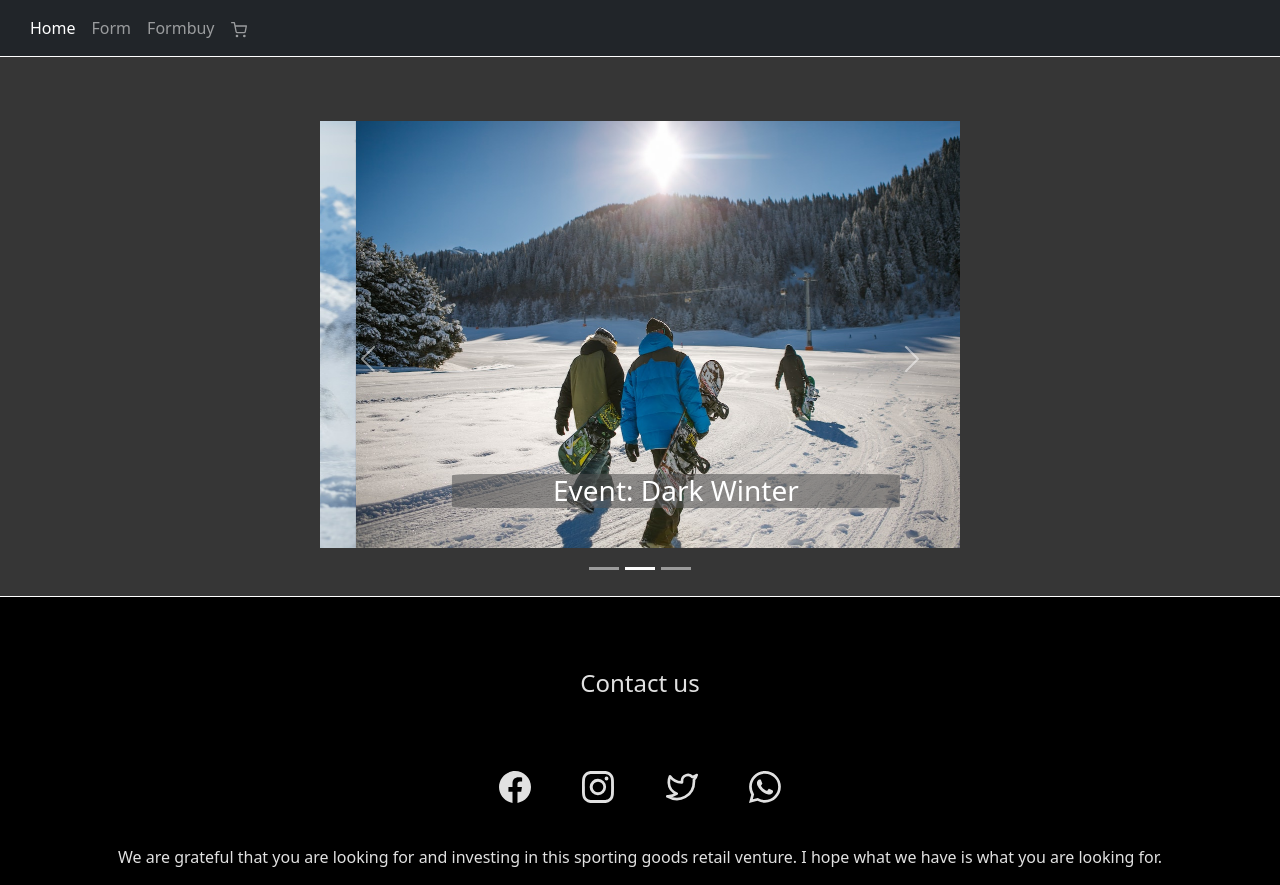
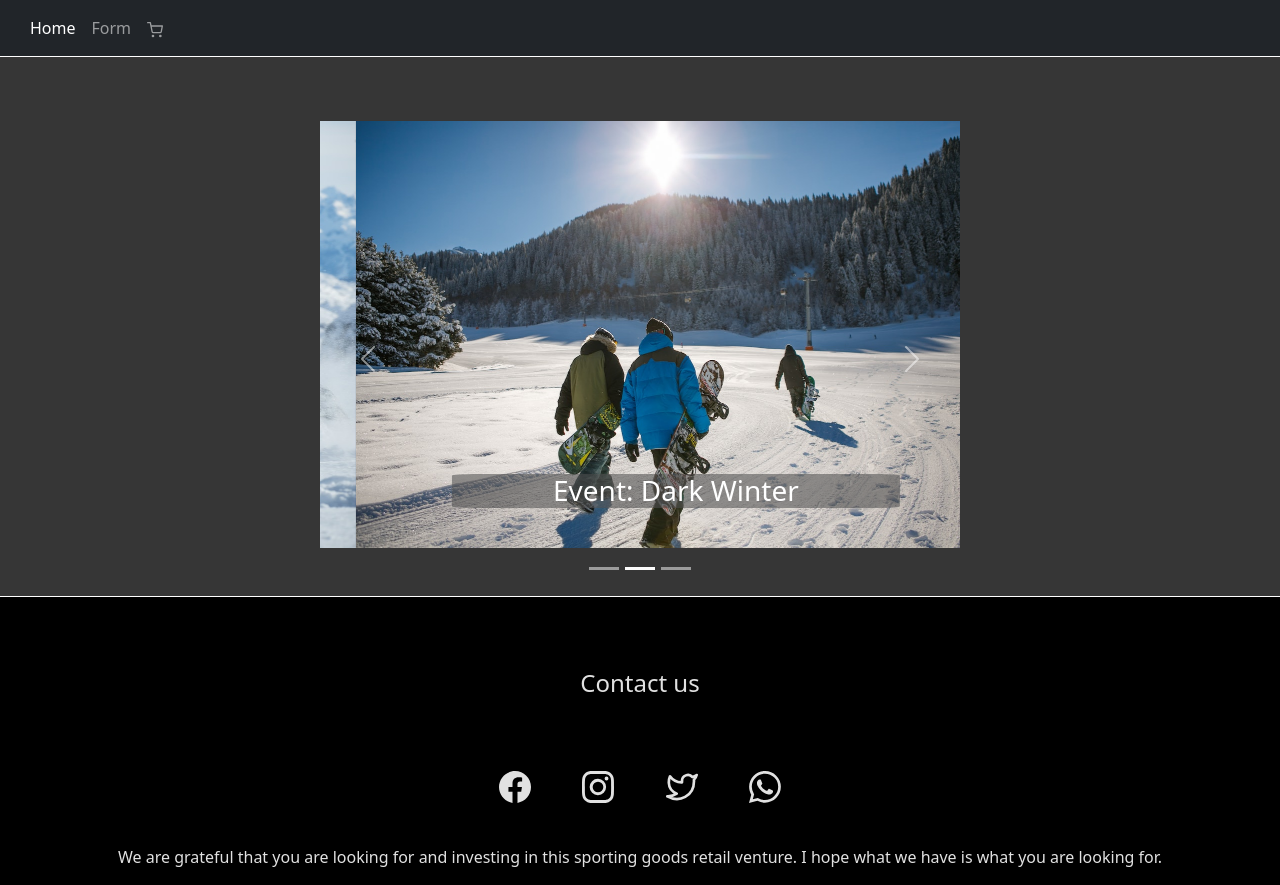
Before and after one commit to Marco-Pontiz/Snowdin, a React (Create React App) app in the folder my-app/: page / in a window 1280 px wide. Built offline with nearby package versions, Linux system fonts and the light colour scheme; no server answers; the database is empty.

Commit message:
Entrega final

```diff
--- a/my-app/src/components/navbar/Navbar.jsx
+++ b/my-app/src/components/navbar/Navbar.jsx
@@ -19,10 +19,6 @@
                 <NavLink className="nav-link" to='/Form'>Form</NavLink>
             </li>
 
-            <li>
-                <NavLink className="nav-link" to='/Formbuy'>Formbuy</NavLink>
-            </li>
-
                 <CartWidget />
             </div>
             </div>
```
